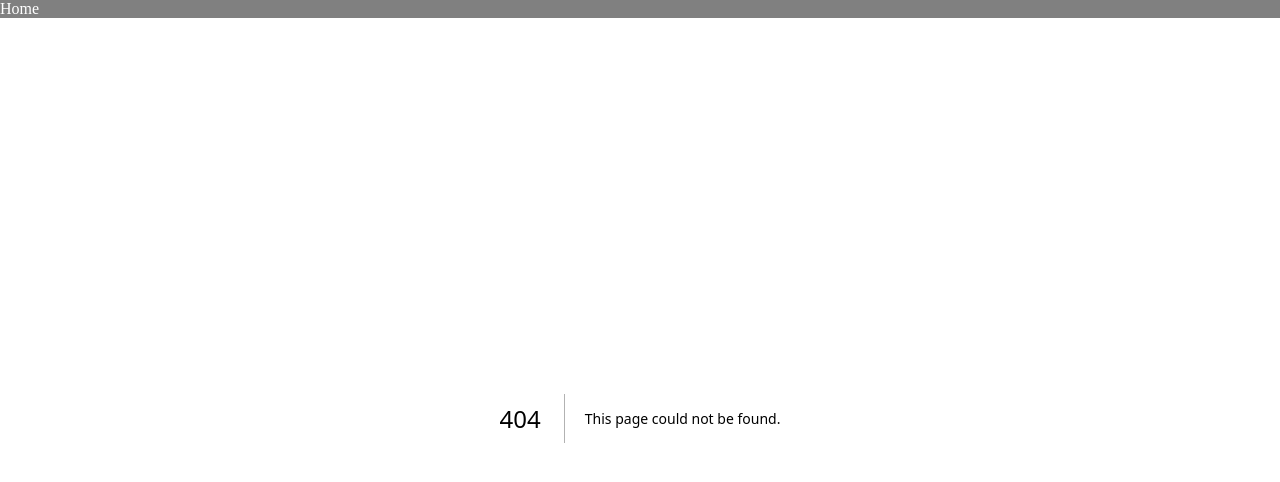
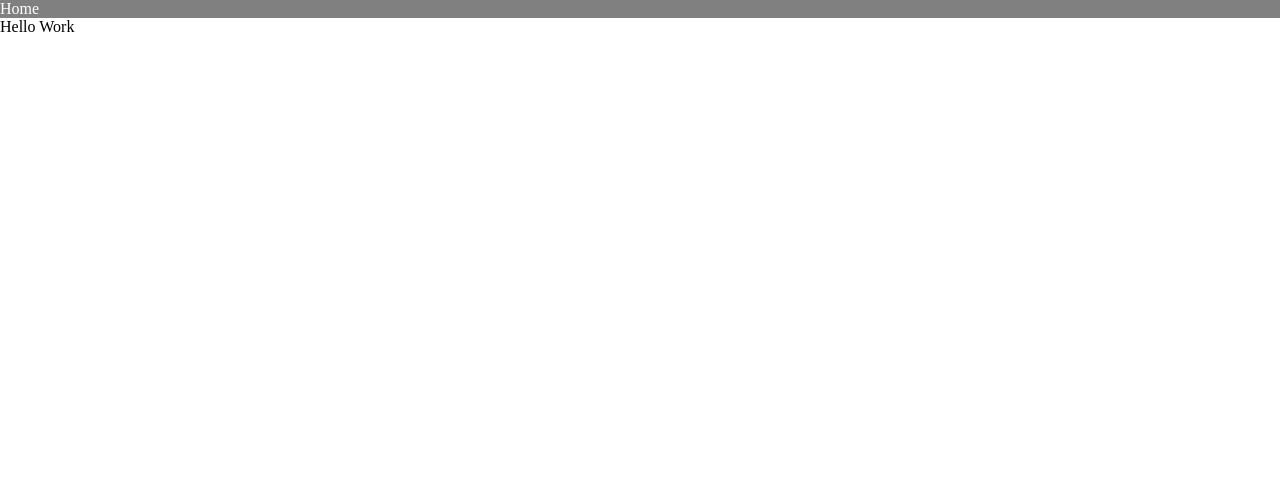
Before and after one commit to arakilian0/nextmin, a Next.js app: page /work in a window 1280 px wide. Before the commit this address had no page. Shown: the top 482 px of the page. Built offline with nearby package versions, Linux system fonts and the light colour scheme.

Commit message:
add(pages/work): index.js starting point

```diff
--- /dev/null
+++ b/pages/work/index.js
@@ -0,0 +1,5 @@
+export default function Work () {
+    return (
+        <>Hello Work</>
+    )
+}
```
